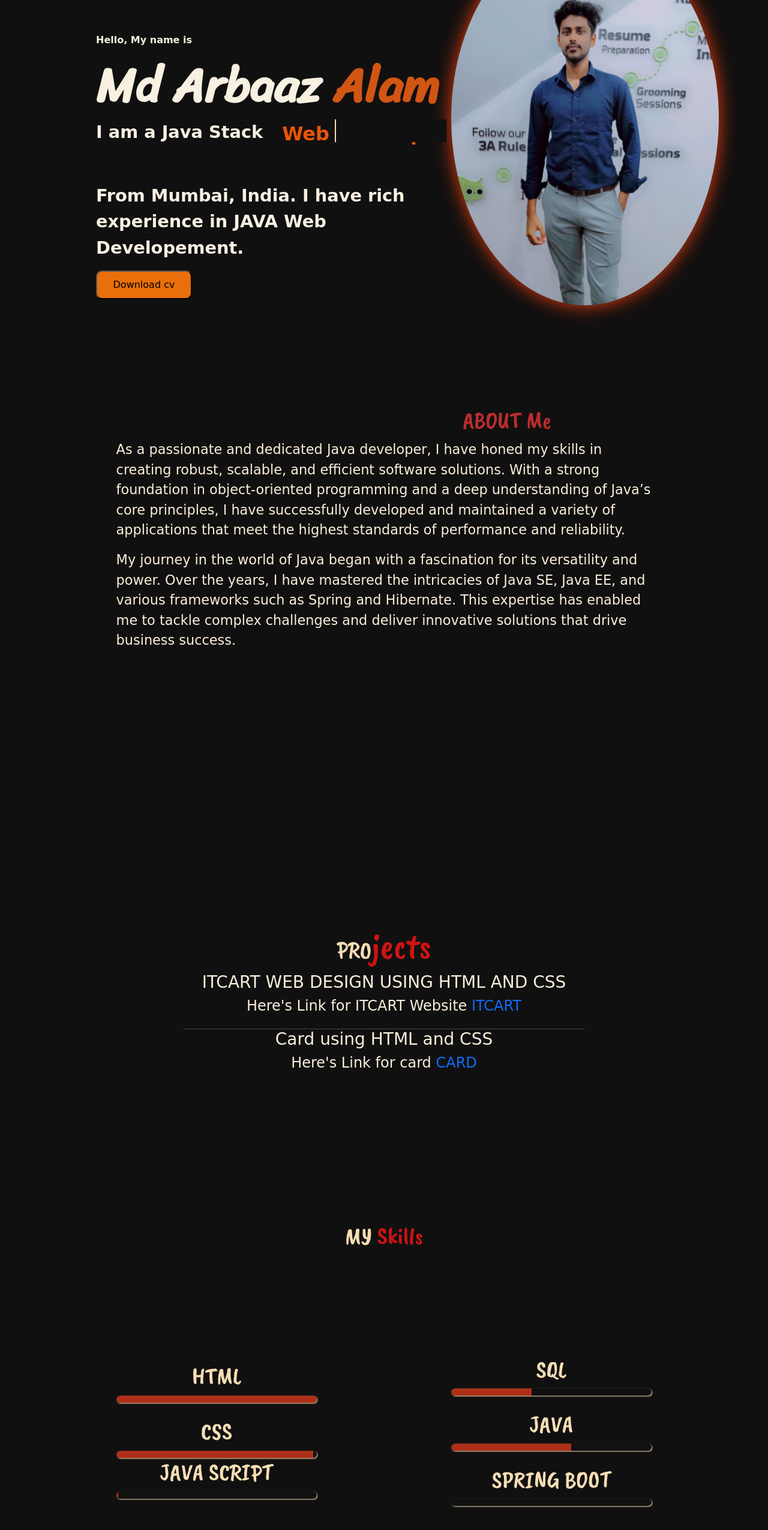
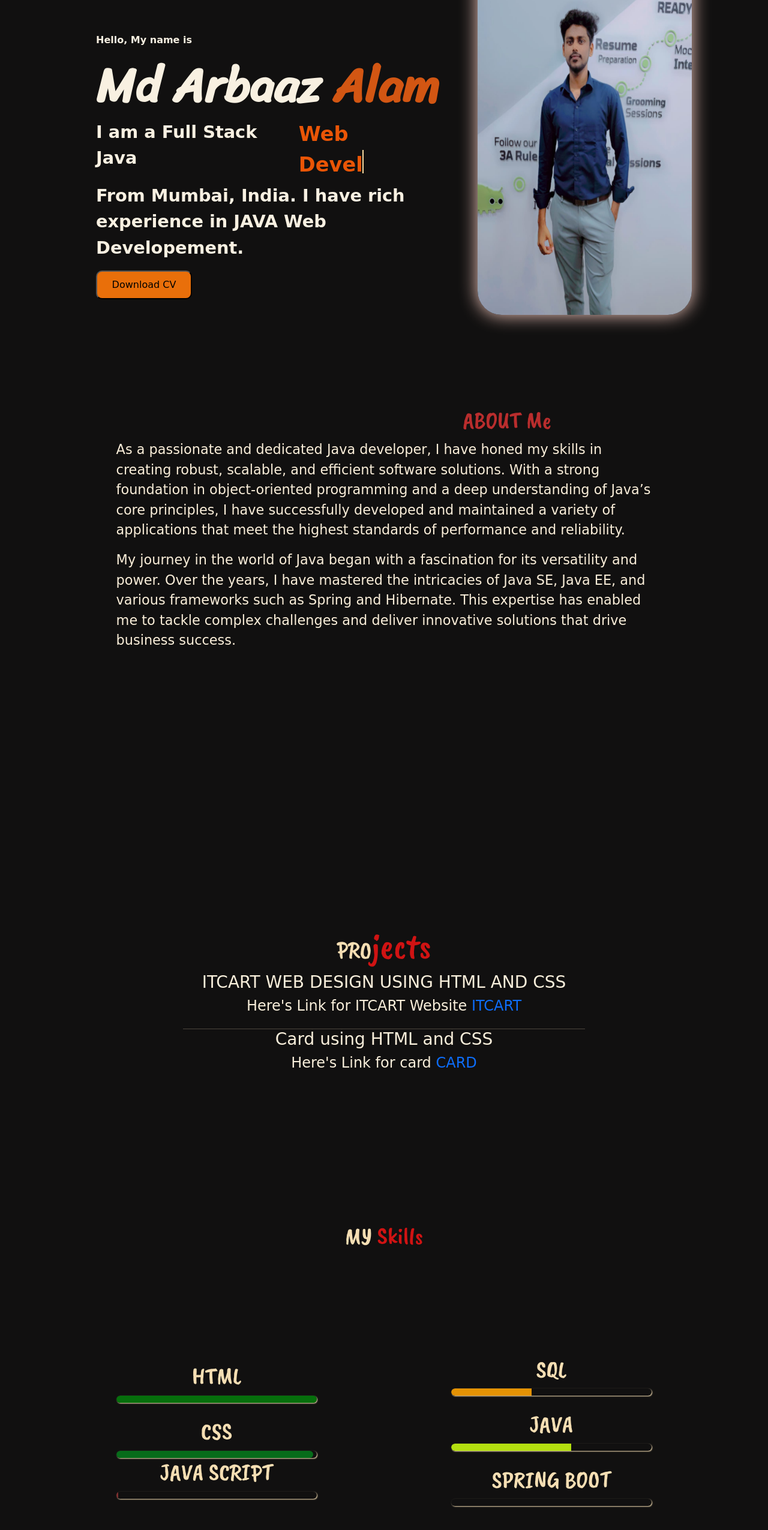
Before and after one commit to ARBAAZAARIZ/portfolio, a plain HTML site: page index.html in a window 1280 px wide. Shown: the part 243-2794 px from the top of the page at 60% size. Drawn offline with nearby package versions, Linux system fonts and the light colour scheme.

Commit message:
made changeses on main div part

```diff
--- a/index.html
+++ b/index.html
@@ -91,7 +91,7 @@
                                     <h1 class="name">Md Arbaaz <span class="alam ">Alam</span></h1>
 
                                     <div class="wrapper">
-                                        <div class="static-text">I am a  Java Stack</div>
+                                        <div class="static-text">I am a Full Stack Java</div>
                                         <ul class="dynamic-text" type="none">
                                             <li><span> Web Developer</span></li>
 
@@ -100,7 +100,7 @@
 
                                     <p class="para2">From Mumbai, India. I have rich experience in JAVA Web Developement.  </p>
 
-                                    <a href="resume.pdf" download><button>Download cv</button></a>
+                                    <a href="resume.pdf" download><button>Download CV</button></a>
                         </div>
                             </div>
                         </div>
--- a/style.css
+++ b/style.css
@@ -159,11 +159,9 @@ height: auto;
 }
 .dynamic-text li{
     color: rgb(234, 85, 6);
-    font-size: 2rem;
+    font-size: 2.1rem;
 
     position: relative;
-
-
 }
 
 .dynamic-text li span{
@@ -173,11 +171,11 @@ height: auto;
     content: "";
     position: absolute;
     left: 0;
-    height: 100%;
+    height: 110%;
     width: 100%;
     background-color: rgb(17, 16, 16);
-    border-left: 2px solid wheat;
-    animation: typing 1.5s steps(10) infinite;
+    border-left: 2px solid rgb(251, 219, 159);
+    animation: typing 2s steps(10) infinite;
 }
 
 @keyframes typing {
@@ -203,9 +201,16 @@ height: auto;
     border-radius: 10px;
     background-color: rgb(233, 111, 10);
 }
+.home-text button:hover{
+    height: 6vh;
+    width: 20vh;
+    border-radius: 10px;
+    color: wheat;
+    background-color: rgb(49, 46, 43);
+}
 .sub-to-sub-main-div-3{
     width: 100%;
-    height: 16%;
+    height: 18%;
 
 }
 .sub-to-sub-main-div-4{
@@ -217,19 +222,19 @@ height: auto;
 }
 .sub-to-sub-main-div-5{
     width: 100%;
-    height: 8%;
+    height: 6%;
 
 }
 .profile-img{
     height: 100%;
-    width: 100%;
+    width: 80%;
 
 }
 .profile-img>img{
     height: 100%;
     width: 100%;
-    border-radius: 55%;
-    box-shadow: 0px 0px 30px rgb(234, 61, 14);
+    border-radius: 40px;
+    box-shadow: 0px 0px 30px rgb(245, 202, 191);
 }
 
 /* about us div */
@@ -369,28 +374,28 @@ height: auto;
 .progress-bar-percent-HTML{
     width: 100%;
     height: 100%;
-    background-color: rgb(173, 48, 26);
+    background-color: rgb(6, 111, 12);
     border-top-left-radius: 10px;
     border-bottom-left-radius: 10px;
 }
 .progress-bar-percent-CSS{
     width: 98%;
     height: 100%;
-    background-color: rgb(173, 48, 26);
-    border-top-left-radius: 10px;
-    border-bottom-left-radius: 10px;
+    background-color: rgb(7, 108, 26);
+    border-radius: 10px;
+
 }
 .progress-bar-percent-J-SCRIPT{
     width: 1%;
     height: 100%;
-    background-color: rgb(173, 48, 26);
+    background-color: rgb(127, 47, 47);
     border-top-left-radius: 10px;
     border-bottom-left-radius: 10px;
 }
 .progress-bar-percent-SQL{
     width: 40%;
     height: 100%;
-    background-color: rgb(173, 48, 26);
+    background-color: rgb(228, 146, 4);
     border-top-left-radius: 10px;
     border-bottom-left-radius: 10px;
 }
@@ -398,7 +403,7 @@ height: auto;
 
     width: 60%;
     height: 100%;
-    background-color: rgb(173, 48, 26);
+    background-color: rgb(179, 223, 16);
     border-top-left-radius: 10px;
     border-bottom-left-radius: 10px;
 }
```
